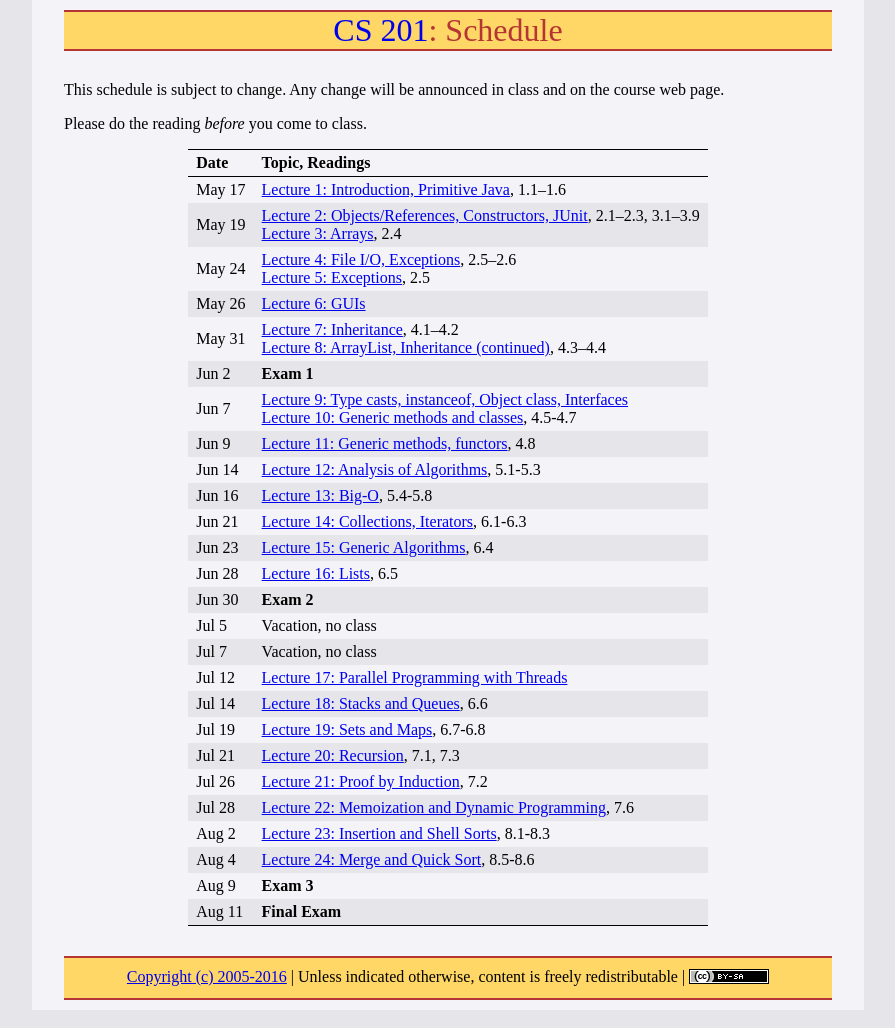
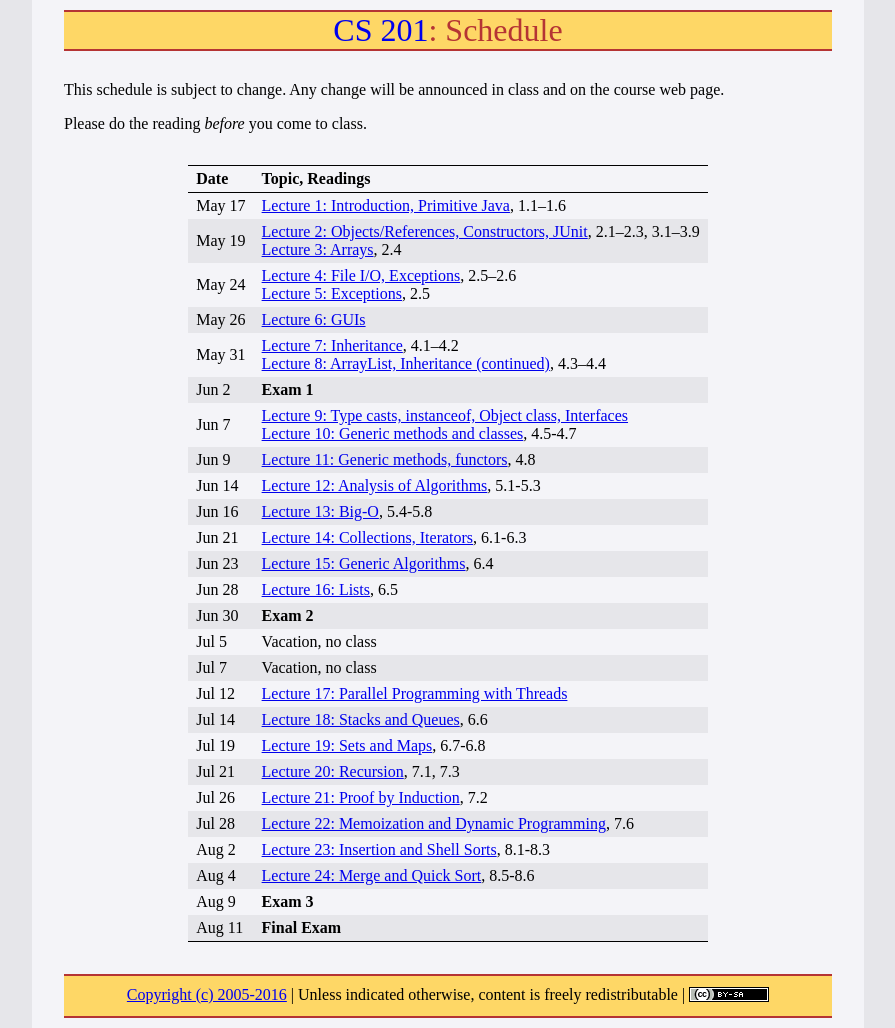
Before and after one commit to ycpcs/cs201-summer2016, a Jekyll site: the page built from schedule.md, in a window 1280 px wide. Shown: the whole page, without its empty margins (192-1087 px from the left). Built offline with Jekyll 4.4.1, drawn with Linux system fonts in a browser that asks for light colours; some web fonts are replaced.

Commit message:
more space before and after tables

```diff
--- a/css/site.css
+++ b/css/site.css
@@ -125,7 +125,7 @@ table {
 	border-collapse: collapse;
 	border-top: 1px solid black;
 	border-bottom: 1px solid black;
-	margin: 0 auto;
+	margin: 32px auto;
 }
 
 th {
```
